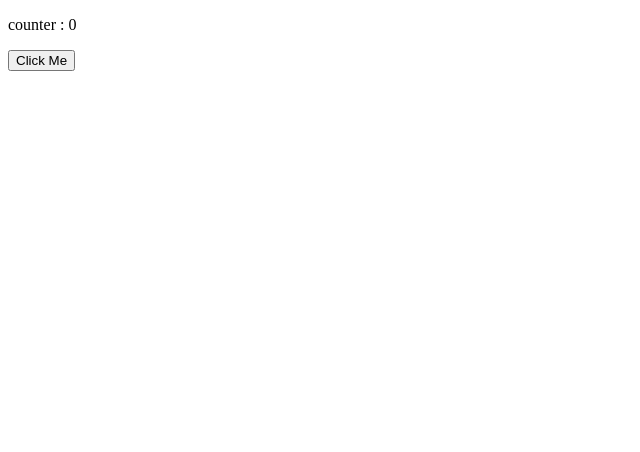
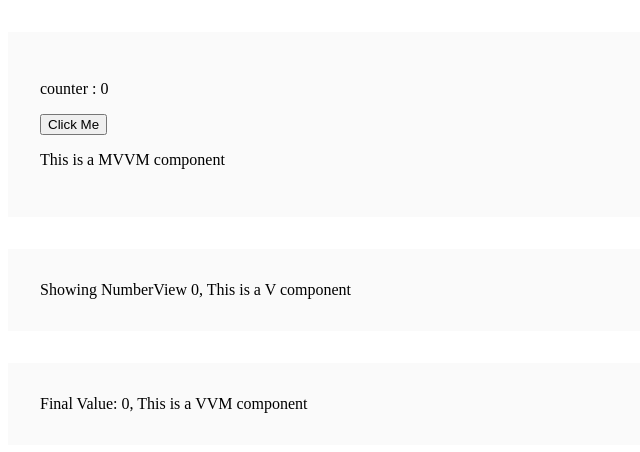
Before and after one commit to sushinpv/nextjs-typescript-mvvm, a Next.js app: page / in a window 1280 px wide. Shown: the top 452 px of the page, without its empty margins (0-640 px from the left). Built offline with nearby package versions, Linux system fonts and the light colour scheme.

Commit message:
added two more components

```diff
--- a/src/components/counter/counter-view.tsx
+++ b/src/components/counter/counter-view.tsx
@@ -1,5 +1,8 @@
+import Multiplier from "../multiplier";
+import Number from "../number";
+
 interface ICounterViewProps {
-  counter: Number | String;
+  counter: number;
   onClick: any;
   type?: "A" | "B" | "C";
 }
@@ -7,8 +10,13 @@ interface ICounterViewProps {
 const CounterView: React.FunctionComponent<ICounterViewProps> = ({ counter, onClick }) => {
   return (
     <div>
-      <p>counter : {counter}</p>
-      <button onClick={onClick}>Click Me</button>
+      <div style={{ backgroundColor: "#fafafa", padding: "2rem", marginTop: "2rem" }}>
+        <p>counter : {counter}</p>
+        <button onClick={onClick}>Click Me</button>
+        <p>This is a MVVM component</p>
+      </div>
+      <Number number={counter} />
+      <Multiplier number={counter} />
     </div>
   );
 };
--- /dev/null
+++ b/src/components/multiplier/index.tsx
@@ -0,0 +1,3 @@
+import Multiplier from "./multiplier";
+
+export default Multiplier;
--- /dev/null
+++ b/src/components/multiplier/multiplier-view-model.tsx
@@ -0,0 +1,8 @@
+export interface IMultiplierProps {
+  number: number;
+}
+
+export function useMultiplier(props: IMultiplierProps) {
+  const total: number = props.number * 10;
+  return { total };
+}
--- /dev/null
+++ b/src/components/multiplier/multiplier-view.tsx
@@ -0,0 +1,11 @@
+import * as React from "react";
+
+interface IMultiplierViewProps {
+  total: Number;
+}
+
+const MultiplierView: React.FunctionComponent<IMultiplierViewProps> = (props) => {
+  return <div style={{ backgroundColor: "#fafafa", padding: "2rem", marginTop: "2rem" }}>Final Value: {props.total}, This is a VVM component</div>;
+};
+
+export default MultiplierView;
--- /dev/null
+++ b/src/components/multiplier/multiplier.tsx
@@ -0,0 +1,14 @@
+import * as React from "react";
+import MultiplierView from "./multiplier-view";
+import { useMultiplier } from "./multiplier-view-model";
+
+interface IMultiplierProps {
+  number: number;
+}
+
+const Multiplier: React.FunctionComponent<IMultiplierProps> = (props) => {
+  const { total } = useMultiplier({ number: props.number });
+  return <MultiplierView total={total} />;
+};
+
+export default Multiplier;
--- /dev/null
+++ b/src/components/number/index.tsx
@@ -0,0 +1,3 @@
+import Number from "./number";
+
+export default Number;
--- /dev/null
+++ b/src/components/number/number-view.tsx
@@ -0,0 +1,9 @@
+interface INumberViewProps {
+  number: number;
+}
+
+const NumberView: React.FunctionComponent<INumberViewProps> = (props) => {
+  return <div style={{ backgroundColor: "#fafafa", padding: "2rem", marginTop: "2rem" }}>Showing NumberView {props.number}, This is a V component</div>;
+};
+
+export default NumberView;
--- /dev/null
+++ b/src/components/number/number.tsx
@@ -0,0 +1,11 @@
+import NumberView from "./number-view";
+
+interface INumberProps {
+  number: number;
+}
+
+const Number: React.FunctionComponent<INumberProps> = (props) => {
+  return <NumberView number={props.number} />;
+};
+
+export default Number;
```
